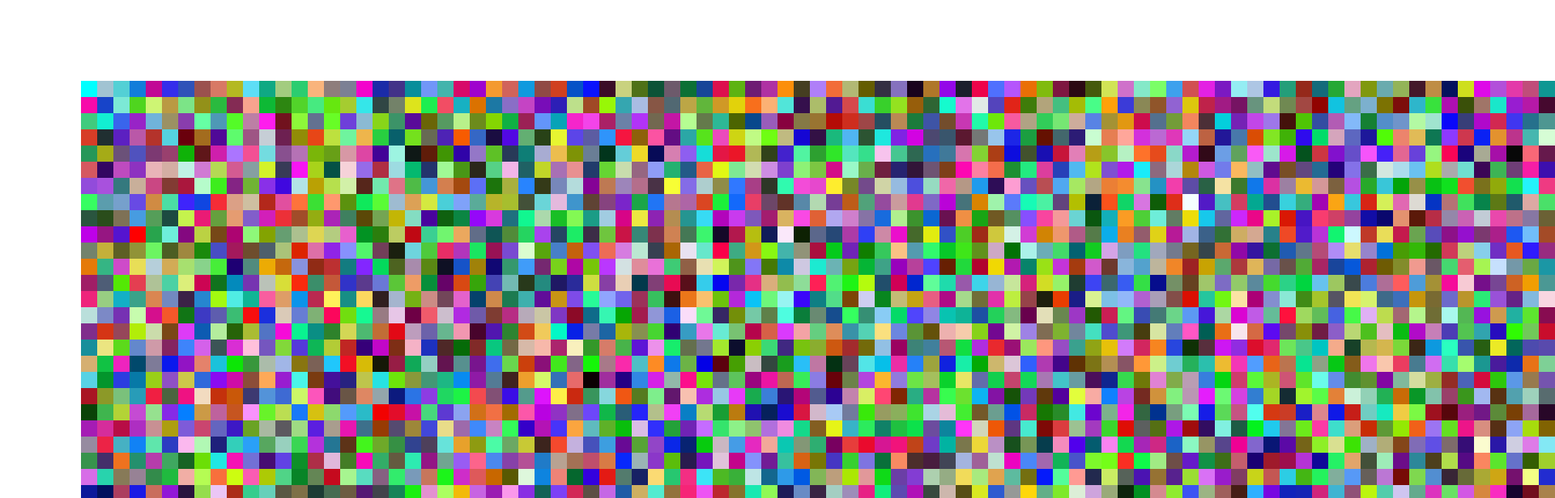
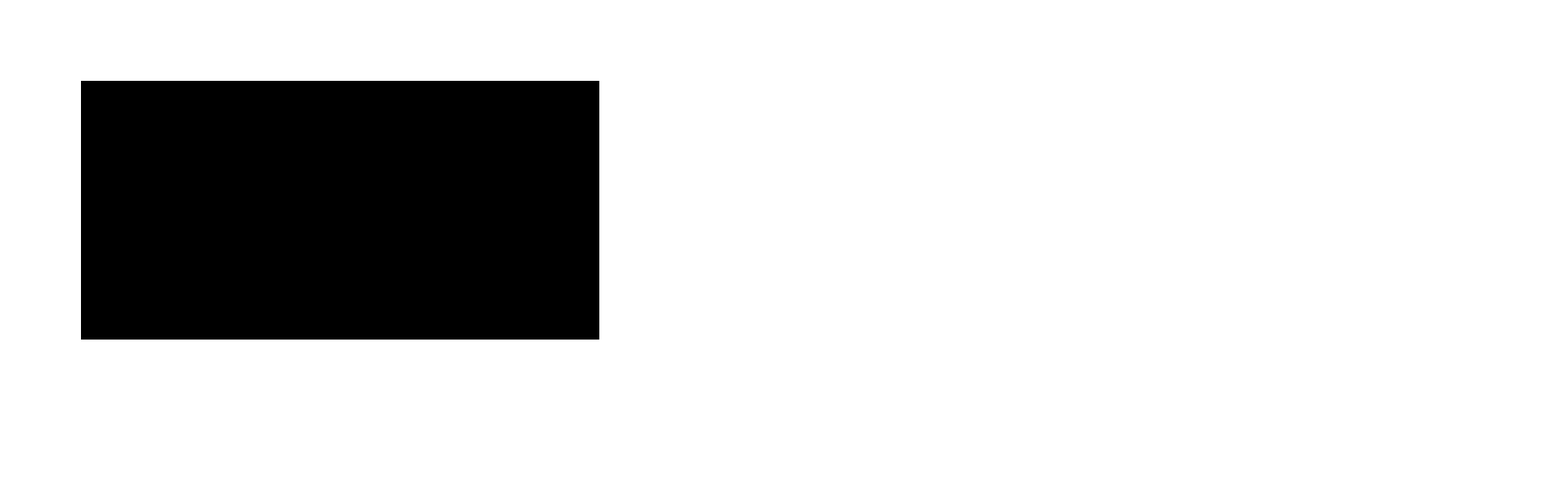
Before and after one commit to stratosphr/emulator, a React (Create React App) app: page / in a window 1280 px wide. Shown: the top 616 px of the page at 81% size, 1920 px wide, since content can reach past the window. Built offline with nearby package versions, Linux system fonts and the light colour scheme.

Commit message:
Added support for emulated system creation for which the children are the peripherals and components composing the system

```diff
--- a/src/app/Emulator.tsx
+++ b/src/app/Emulator.tsx
@@ -4,6 +4,7 @@ import ByteMemory from './core/memory/ByteMemory'
 import MemoryCounter from './core/counters/MemoryCounter'
 import HalfWordMemory from './core/memory/HalfWordMemory'
 import Screen from './core/graphics/Screen'
+import System from './core/system/System'
 
 interface IEmulatorProps {
 }
@@ -37,14 +38,14 @@ export default class Emulator extends Component<IEmulatorProps, IEmulatorState>
 	}
 
 	public componentDidMount(): void {
-		this.screenRef.current!.randomizePixelsColors()
-		this.screenRef.current!.setPixelColor({x: 3, y: 9}, 'red')
-		this.screenRef.current!.setPixelColor({x: 0, y: 0}, 'cyan')
+
 	}
 
 	public render(): React.ReactElement<any, string | React.JSXElementConstructor<any>> | string | number | {} | React.ReactNodeArray | React.ReactPortal | boolean | null | undefined {
 		return (
-			<Screen position={{x: 100, y: 100}} definition={{width: 640, height: 320}} pixelsDimensions={{width: 20, height: 20}} ref={this.screenRef} />
+			<System>
+				<Screen position={{x: 100, y: 100}} definition={{width: 64, height: 32}} pixelsDimensions={{width: 10, height: 10}} refreshFrequency={250} display={true} ref={this.screenRef} />
+			</System>
 		)
 	}
 
--- a/src/app/core/graphics/Screen.tsx
+++ b/src/app/core/graphics/Screen.tsx
@@ -2,12 +2,14 @@ import React, {Component, RefObject} from 'react'
 import {IDimensions} from '../utils/IDimensions'
 import {IPosition} from '../utils/IPosition'
 import Pixel from './Pixel'
+import {IDisplayable} from '../utils/IDisplayable'
 
-interface IScreenProps {
+interface IScreenProps extends IDisplayable {
 
 	position?: IPosition
 	definition: IDimensions
 	pixelsDimensions: IDimensions
+	refreshFrequency: number
 
 }
 
@@ -77,7 +79,7 @@ export default class Screen extends Component<IScreenProps, IScreenState> {
 
 	public render(): React.ReactElement<any, string | React.JSXElementConstructor<any>> | string | number | {} | React.ReactNodeArray | React.ReactPortal | boolean | null | undefined {
 		return (
-			<canvas width={this.dimensions.width} height={this.dimensions.height} ref={this.canvasRef} style={{position: 'relative', left: this.position.x, top: this.position.y}}>
+			<canvas width={this.dimensions.width} height={this.dimensions.height} ref={this.canvasRef} style={{position: 'absolute', left: this.position.x, top: this.position.y, visibility: this.props.display ? 'visible' : 'hidden'}}>
 				Unable to emulate screen because the canvas element isn't supported by your browser.
 			</canvas>
 		)
--- /dev/null
+++ b/src/app/core/system/System.tsx
@@ -0,0 +1,19 @@
+import React, {Component} from 'react'
+
+interface ISystemProps {
+}
+
+interface ISystemState {
+}
+
+export default class System extends Component<ISystemProps, ISystemState> {
+
+	public render(): React.ReactElement<any, string | React.JSXElementConstructor<any>> | string | number | {} | React.ReactNodeArray | React.ReactPortal | boolean | null | undefined {
+		return (
+			<div>
+				{this.props.children}
+			</div>
+		)
+	}
+
+}
--- /dev/null
+++ b/src/app/core/utils/IDisplayable.ts
@@ -0,0 +1,5 @@
+export interface IDisplayable {
+
+	display: boolean
+
+}
```
